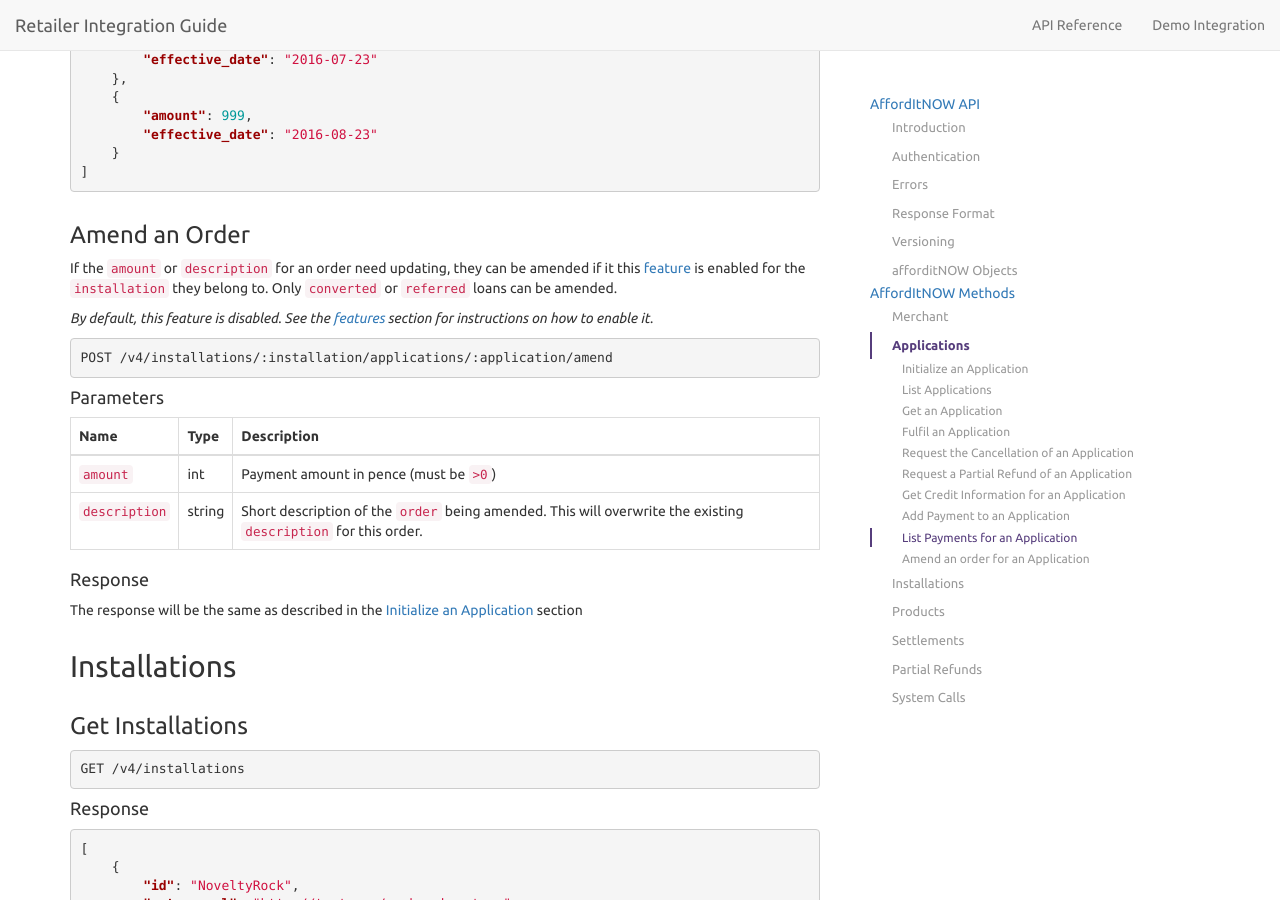
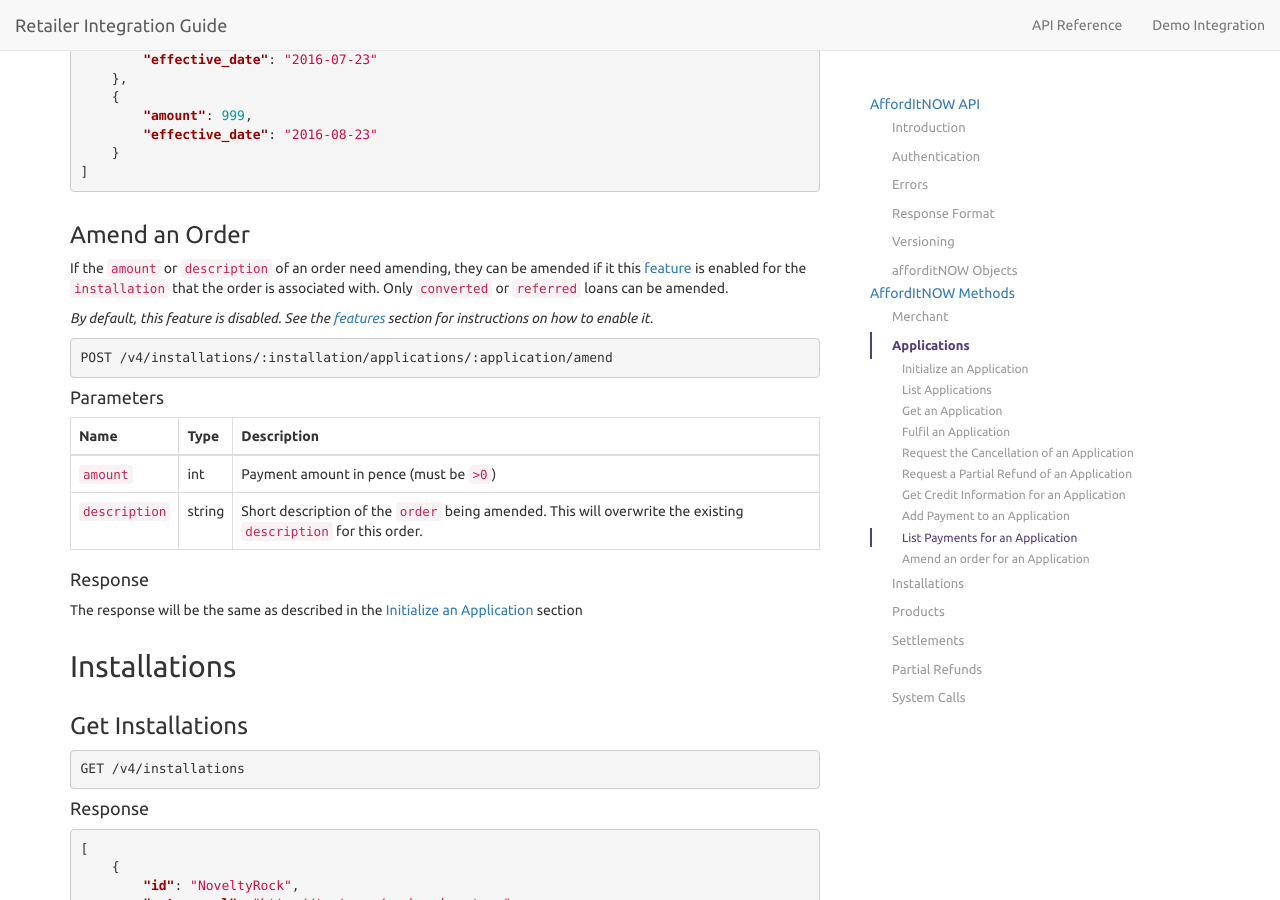
Before and after one commit to PayBreak/retailer-integration-guide, a Jekyll site: the page built from api/index.md, in a window 1280 px wide and 900 px high, scrolled down 18480 px. Built offline with Jekyll 4.4.1, drawn with Linux system fonts in a browser that asks for light colours; nearby versions of some CDN libraries; Markdown is read by kramdown in place of the engine named in the settings; our own code applies the rules of GitHub Pages for plain Markdown files.

Commit message:
Phrasing

````diff
--- a/_includes/v4/applications.md
+++ b/_includes/v4/applications.md
@@ -177,7 +177,7 @@ Name | Required | Type | Description
 ```
 
 ### Amend an Order
-If the `amount` or `description` for an order need updating, they can be amended if it this [feature]({{ site.baseurl }}/#features) is enabled for the [`installation`](#installation) they belong to. Only `converted` or `referred` loans can be amended.
+If the `amount` or `description` of an order need amending, they can be amended if it this [feature]({{ site.baseurl }}/#features) is enabled for the [`installation`](#installation) that the order is associated with. Only `converted` or `referred` loans can be amended.
 
  *By default, this feature is disabled. See the [features]({{ site.baseurl }}/#features) section for instructions on how to enable it.*
 
````
